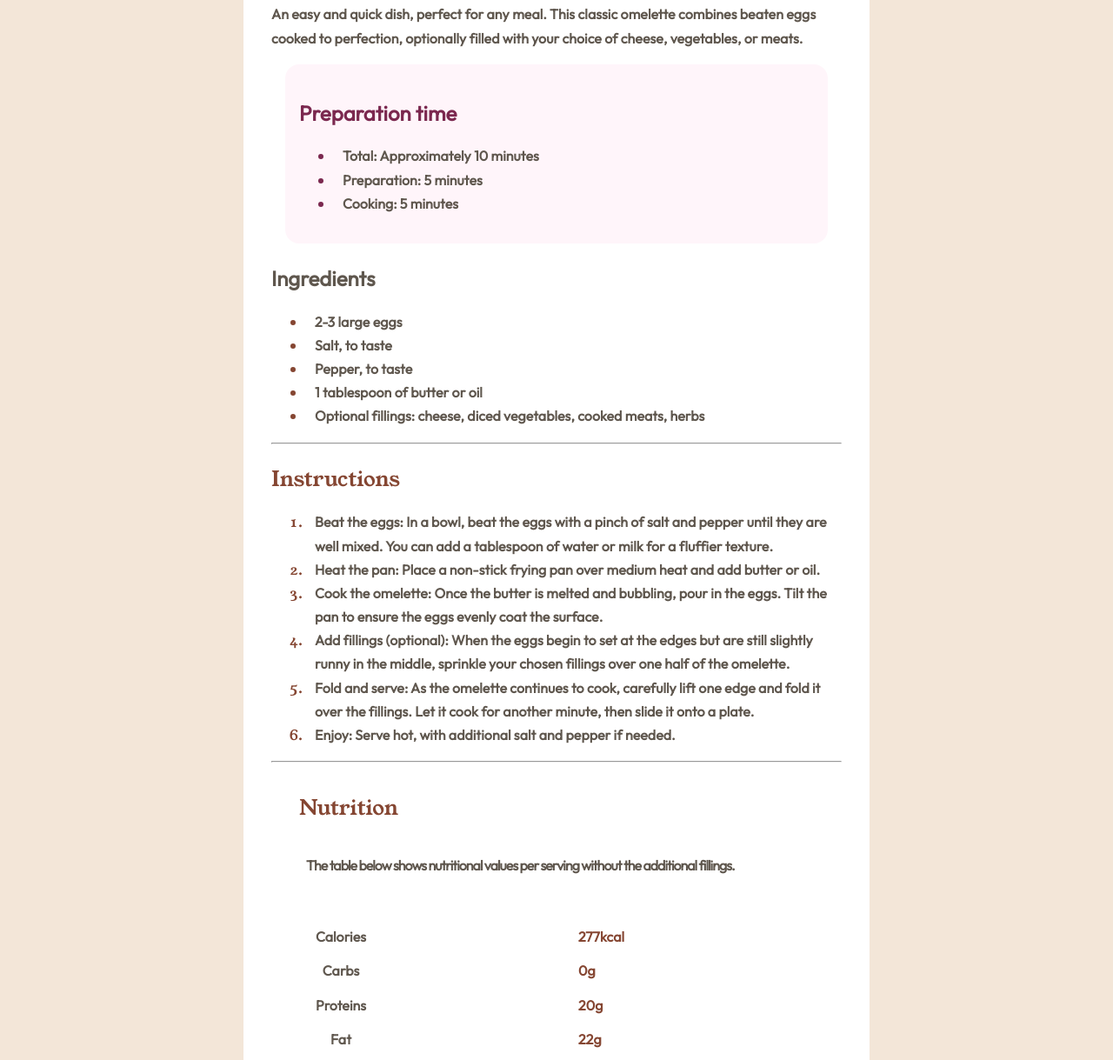
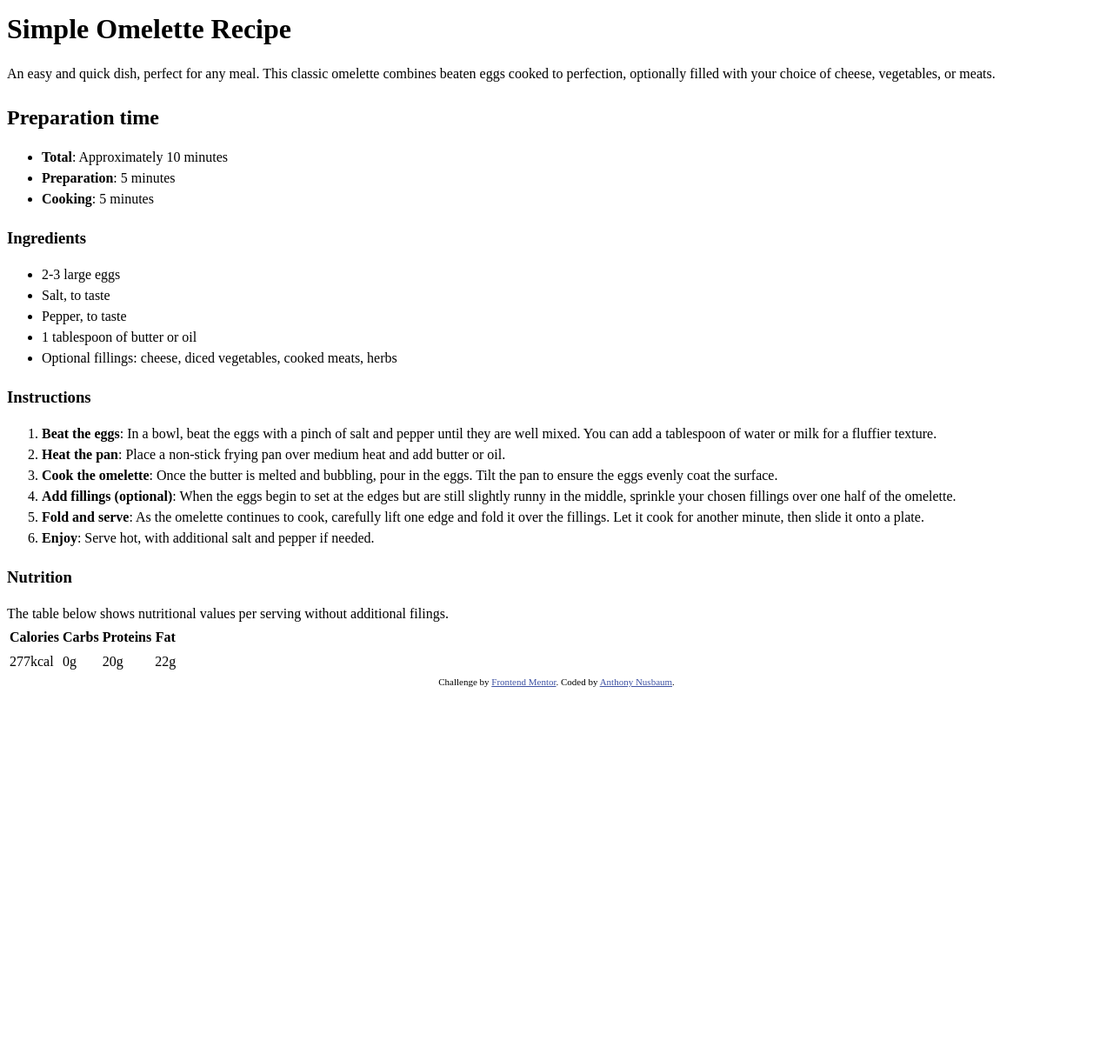
Before and after one commit to anusb412/Recipe-Page, a plain HTML site: page index.html in a window 1280 px wide. Shown: the part 598-1817 px from the top of the page at 87% size. After the commit the page ends 1390 px from the top, so only its background shows below. Drawn offline with Linux system fonts and the light colour scheme.

Commit message:
Started with Fresh HTML and CSS

```diff
--- a/index.html
+++ b/index.html
@@ -11,135 +11,88 @@
     <title>Frontend Mentor | Recipe page</title>
   </head>
   <body>
-    <div class="container">
     <main>
       <div class="container">
-          <main>
+        <picture>
           <img
-              src="assets/images/image-omelette.jpeg"
-              class="omelette"
-              alt="A close up picture of an omelette that is stuffed(meat,cheese,veggies), and on a white plate ready to be served! "
-              alt="A close up picture of an omelette that is stuffed(meat,cheese,veggies), and on a white plate ready to be served! "
+            src="./assets/images/image-omelette.jpeg"
+            alt="A close up picutre of an omelette on a white plate ready to be served."
           />
+        </picture>
+        <h1 class="title">Simple Omelette Recipe</h1>
 
-            <h1 class="simple">Simple Omelette Recipe</h1>
-
-            <p>
-              An easy and quick dish, perfect for any meal. This classic omelette combines beaten eggs cooked to
-              perfection, optionally filled with your choice of cheese, vegetables, or meats.
+        <p class="desc">
+          An easy and quick dish, perfect for any meal. This classic omelette combines beaten eggs cooked to perfection,
+          optionally filled with your choice of cheese, vegetables, or meats.
         </p>
 
-            <div class="prepbox">
-              <h2 class="preptime">Preparation time</h2>
-              <ul>
-                <li>
-                  <span><strong>Total:</strong> Approximately 10 minutes</span>
-                </li>
-                <li>
-                  <span><strong>Preparation:</strong> 5 minutes</span>
-                </li>
-                <li>
-                  <span><strong>Cooking:</strong> 5 minutes</span>
-                </li>
-              </ul>
-            </div>
-
-            <h2 class="ingredients">Ingredients</h2>
-            <ul>
-              <li><span>2-3 large eggs</span></li>
-              <li><span>Salt, to taste</span></li>
-              <li><span>Pepper, to taste</span></li>
-              <li><span>1 tablespoon of butter or oil</span></li>
-              <li><span>Optional fillings: cheese, diced vegetables, cooked meats, herbs</span></li>
+        <h2 class="preptimetitle">Preparation time</h2>
+        <ul class="preplist">
+          <li><strong>Total</strong>: Approximately 10 minutes</li>
+          <li><strong>Preparation</strong>: 5 minutes</li>
+          <li><strong>Cooking</strong>: 5 minutes</li>
         </ul>
 
-            <hr />
+        <h3 class="ingredients">Ingredients</h3>
 
-            <h2 class="instructions">Instructions</h2>
-            <ol>
+        <ul class="ingredientslist">
+          <li>2-3 large eggs</li>
+          <li>Salt, to taste</li>
+          <li>Pepper, to taste</li>
+          <li>1 tablespoon of butter or oil</li>
+          <li>Optional fillings: cheese, diced vegetables, cooked meats, herbs</li>
+        </ul>
+
+        <h3 class="instructiontitle">Instructions</h3>
+
+        <ol class="instructionlist">
           <li>
-                <span
-                  ><strong>Beat the eggs:</strong> In a bowl, beat the eggs with a pinch of salt and pepper until they
-                  are well mixed. You can add a tablespoon of water or milk for a fluffier texture.</span
-                >
+            <strong>Beat the eggs</strong>: In a bowl, beat the eggs with a pinch of salt and pepper until they are well
+            mixed. You can add a tablespoon of water or milk for a fluffier texture.
+          </li>
+          <li><strong>Heat the pan</strong>: Place a non-stick frying pan over medium heat and add butter or oil.</li>
+
+          <li>
+            <strong>Cook the omelette</strong>: Once the butter is melted and bubbling, pour in the eggs. Tilt the pan
+            to ensure the eggs evenly coat the surface.
           </li>
 
           <li>
-                <span
-                  ><strong>Heat the pan:</strong> Place a non-stick frying pan over medium heat and add butter or
-                  oil.</span
-                >
+            <strong>Add fillings (optional)</strong>: When the eggs begin to set at the edges but are still slightly
+            runny in the middle, sprinkle your chosen fillings over one half of the omelette.
           </li>
 
           <li>
-                <span
-                  ><strong>Cook the omelette:</strong> Once the butter is melted and bubbling, pour in the eggs. Tilt
-                  the pan to ensure the eggs evenly coat the surface.</span
-                >
+            <strong>Fold and serve</strong>: As the omelette continues to cook, carefully lift one edge and fold it over
+            the fillings. Let it cook for another minute, then slide it onto a plate.
           </li>
 
-              <li>
-                <span
-                  ><strong>Add fillings (optional):</strong> When the eggs begin to set at the edges but are still
-                  slightly runny in the middle, sprinkle your chosen fillings over one half of the omelette.</span
-                >
-              </li>
-
-              <li>
-                <span
-                  ><strong>Fold and serve:</strong> As the omelette continues to cook, carefully lift one edge and fold
-                  it over the fillings. Let it cook for another minute, then slide it onto a plate.</span
-                >
-              </li>
-
-              <li>
-                <span><strong>Enjoy:</strong> Serve hot, with additional salt and pepper if needed.</span>
-              </li>
+          <li><strong>Enjoy</strong>: Serve hot, with additional salt and pepper if needed.</li>
         </ol>
 
-            <hr />
-
-            <h2 class="nutrition">Nutrition</h2>
-
-            <p class="tablep">The table below shows nutritional values per serving without the additional fillings.</p>
-
-            <div class="nutritiontable">
-              <table>
+        <h3 class="nutritiontitle">Nutrition</h3>
+        <p class="nutritiondesc">The table below shows nutritional values per serving without additional filings.</p>
+        <table class="nutritiontable">
           <tr>
             <th>Calories</th>
-                  <td><b>277kcal</b></td>
+            <th>Carbs</th>
+            <th>Proteins</th>
+            <th>Fat</th>
           </tr>
 
           <tr>
-                  <th>Carbs</th>
-                  <td><b>0g</b></td>
-                </tr>
-
-                <tr>
-                  <th>Proteins</th>
-                  <td>
-                    <b>20g</b>
-                  </td>
-                </tr>
-
-                <tr>
-                  <th>Fat</th>
-                  <td>
-                    <b>22g</b>
-                  </td>
+            <td>277kcal</td>
+            <td>0g</td>
+            <td>20g</td>
+            <td>22g</td>
           </tr>
         </table>
       </div>
     </main>
+
+    <div class="attribution">
+      Challenge by <a href="https://www.frontendmentor.io?ref=challenge" target="_blank">Frontend Mentor</a>. Coded by
+      <a href="#">Anthony Nusbaum</a>.
     </div>
-      </main>
-    </div>
-    <footer>
-      <div class="attribution">
-        Challenge by
-        <a href="https://www.frontendmentor.io?ref=challenge" target="_blank">Frontend Mentor</a>. Coded by
-        <a href="#">Your Name Here</a>.
-      </div>
-    </footer>
   </body>
 </html>
--- a/style.css
+++ b/style.css
@@ -57,6 +57,7 @@ select {
   font: inherit;
 }
 
+/* Remove all animations, transitions and smooth scroll for people that prefer not to see them */
 @media (prefers-reduced-motion: reduce) {
   html:focus-within {
     scroll-behavior: auto;
@@ -71,130 +72,20 @@ select {
   }
 }
 
-@media only screen and (mix-width: 320px) {
-  /* For mobile phones: */
-  [class*="col-"] {
-    width: 100%;
-  }
+.attribution {
+  font-size: 11px;
+  text-align: center;
+}
+.attribution a {
+  color: hsl(228, 45%, 44%);
 }
 
 @font-face {
   font-family: outfit;
-  src: url(assets/fonts/outfit/static/Outfit-Regular.ttf);
+  src: url(./assets/fonts/outfit/Outfit-VariableFont_wght.ttf);
 }
 
 @font-face {
   font-family: youngserif;
-  src: url(assets/fonts/young-serif/YoungSerif-Regular.ttf);
+  src: url(./assets/fonts/young-serif/YoungSerif-Regular.ttf);
 }
-
-.attribution {
-  font-size: 11px;
-  text-align: center;
-}
-
-.attribution a {
-  color: hsl(228, 45%, 44%);
-}
-
-body {
-  background-color: hsl(30, 54%, 90%);
-  font-size: 1rem;
-  font-size: 1rem;
-  line-height: 1.7;
-  font-family: outfit;
-  font-weight: 600;
-  color: hsl(30, 10%, 34%);
-}
-
-.container {
-  display: flex;
-  align-items: center;
-  justify-content: center;
-}
-
-main {
-  background-color: white;
-  margin: 5rem 13rem 9rem 13rem;
-  border-radius: 2rem;
-  padding: 1rem;
-  min-width: 43rem;
-  max-width: 45rem;
-}
-li::marker {
-  color: hsl(14, 45%, 36%);
-}
-
-.omelette {
-  display: block;
-  max-width: 100%;
-  padding: 1rem;
-  border-radius: 2rem;
-}
-
-.prepbox {
-  background-color: hsl(330, 100%, 98%);
-  margin: 1rem;
-  padding: 1em;
-  border-radius: 1rem;
-}
-
-.prepbox ul li::marker {
-  color: hsl(332, 51%, 32%);
-}
-.preptime {
-  color: hsl(332, 51%, 32%);
-  font-family: outfit;
-}
-
-li::marker {
-  color: hsl(14, 45%, 36%);
-  font-family: youngserif;
-  font-weight: 400;
-}
-
-.simple {
-  font-family: youngserif;
-  font-weight: 550;
-  font-size: 2.5rem;
-  margin: 0;
-}
-
-li span {
-  position: relative;
-  left: 10px;
-}
-.instructions {
-  color: hsl(14, 45%, 36%);
-  font-family: youngserif;
-  font-weight: 400;
-}
-.nutrition {
-  color: hsl(14, 45%, 36%);
-  font-family: youngserif;
-  font-weight: 400;
-  margin: 2rem;
-}
-
-td {
-  position: relative;
-  left: 15rem;
-  color: hsl(14, 45%, 36%);
-}
-
-.nutritiontable {
-  margin: 3rem;
-  line-height: 2.2;
-}
-
-.tablep {
-  margin-left: 2.5rem;
-  letter-spacing: -1px;
-  font-family: outfit;
-  color: hsl(30, 10%, 34%);
-}
-
-.nutritiontable th {
-  font-family: outfit;
-  color: hsl(30, 10%, 34%);
-}
```
Lines whose indentation alone changed are shown as unchanged.
